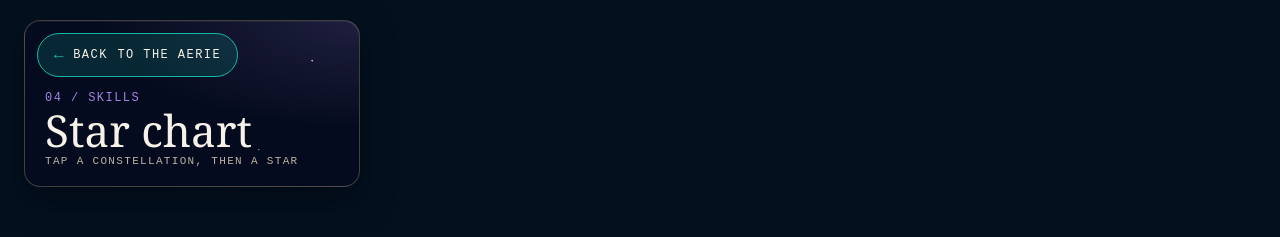
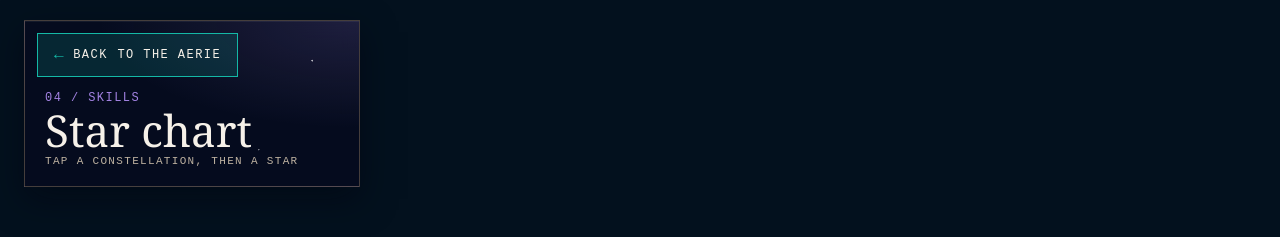
Before and after one commit to Kiriketsuki/tetsuhiro_webpage, a Vue app: page /skills in a window 1280 px wide. Shown: the top 237 px of the page. Built offline with nearby package versions, Linux system fonts and the light colour scheme; a web font is replaced by a local one.

Commit message:
fix(skills): square the header plate and the back key
The design system in PR #35 sets zero radius on every control. The plate
and the back key now have square corners, and a plain 1 px border draws
their rings.

```diff
--- a/src/views/Skills.vue
+++ b/src/views/Skills.vue
@@ -47,7 +47,9 @@ const skillsOf = (id) => skills.filter((skill) => skill.branch === id)
 /* A plate of night glass, like the skill cards in sky-overlay.css, with a brass hairline. The
    back control sits first in it, so it is close and easy to find. The plate takes no pointer
    events, so a drag that starts on it still moves the sky. Each night glass token has the old
-   value as a fallback, so the plate keeps its colours on a build without those tokens. */
+   value as a fallback, so the plate keeps its colours on a build without those tokens. The
+   plate and the back key have square corners, like every control in docs/design-system.md,
+   so a plain 1 px border draws their rings. */
 .sky-head {
     position: relative;
     display: flex;
@@ -56,7 +58,6 @@ const skillsOf = (id) => skills.filter((skill) => skill.branch === id)
     align-items: flex-start;
     padding: 0.75rem 1.25rem 1rem 0.75rem;
     border: 1px solid var(--color-brass-dim, rgb(232 192 137 / 0.28));
-    border-radius: 1rem;
     background:
         radial-gradient(circle at 86% 24%, rgb(255 255 255 / 0.7) 0 0.6px, transparent 1.2px),
         radial-gradient(circle at 70% 78%, rgb(255 255 255 / 0.45) 0 0.5px, transparent 1px),
@@ -75,7 +76,6 @@ const skillsOf = (id) => skills.filter((skill) => skill.branch === id)
     margin-bottom: 0.75rem;
     padding: 0 1rem;
     border: 1px solid var(--color-action, #14b8a6);
-    border-radius: 999px;
     background: color-mix(in oklab, var(--color-action, #0d9488) 20%, transparent);
     color: var(--color-text-strong);
     font-family: var(--font-label);
```
